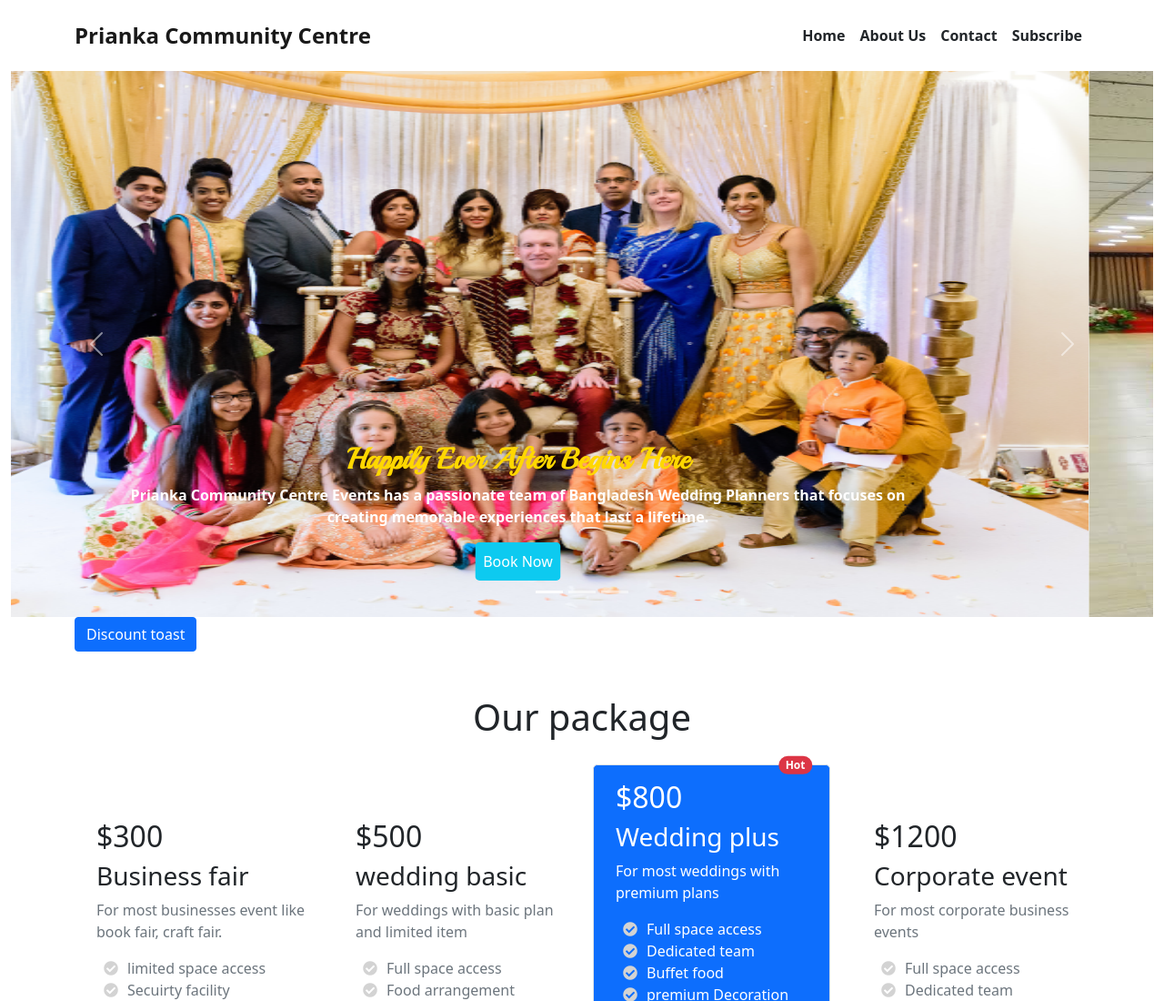
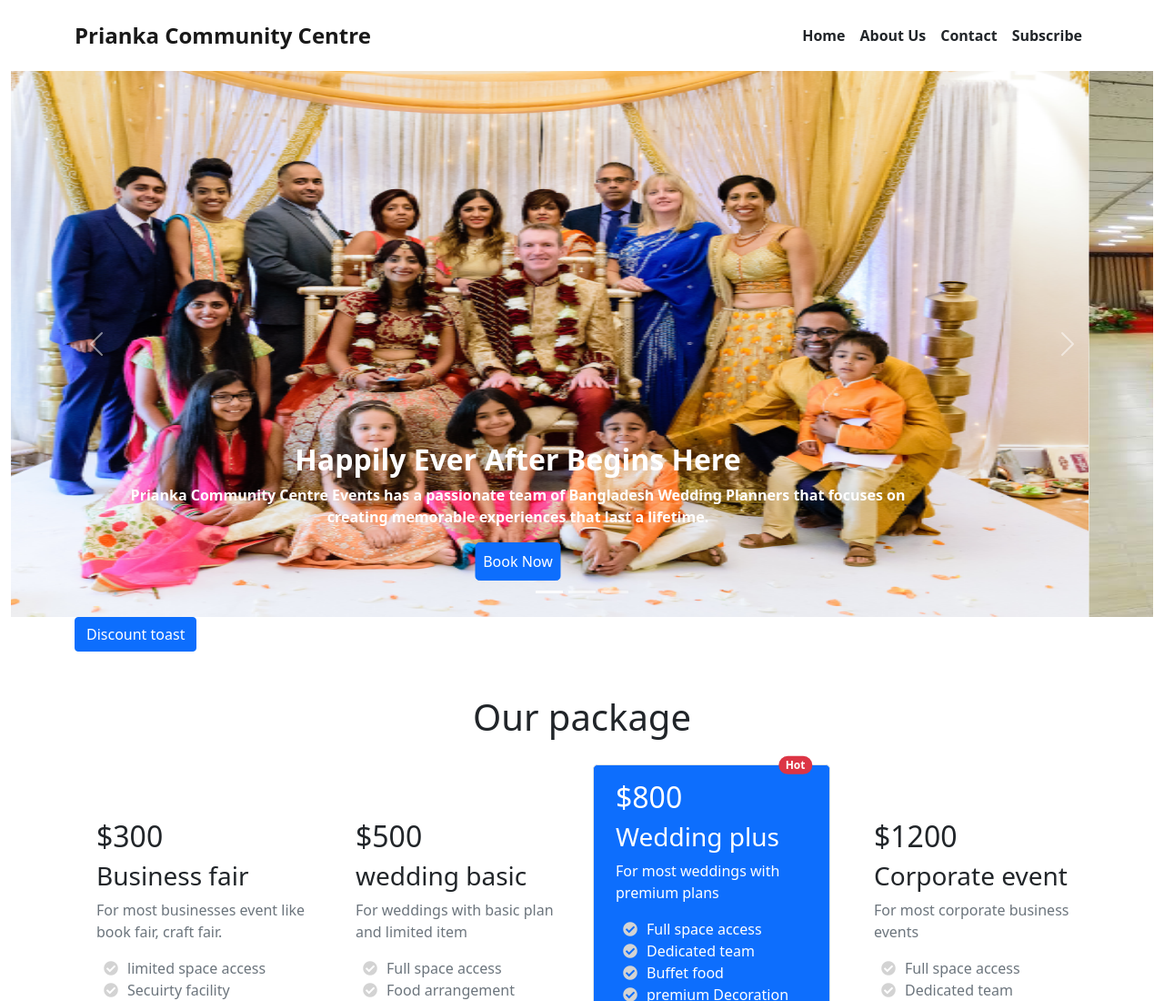
Before and after one commit to Abdul-Rakib92/Prianka-Community-Centre, a plain HTML site: page index.html in a window 1280 px wide. Shown: the top 1100 px of the page at 91% size. Drawn offline with nearby package versions, Linux system fonts and the light colour scheme; a web font is replaced by a local one.

Commit message:
last commit

```diff
--- a/index.html
+++ b/index.html
@@ -64,28 +64,30 @@
                   <div class="carousel-item active">
                     <img src="./images/wedding2.png" class="d-block w-100 carosul-height" alt="...">
                     <div class="carousel-caption  d-md-block">
-                      <h2 class="carousel-font  fw-bold">Happily Ever After Begins Here</h2>
+                      <h2 class="text-white  fw-bold">Happily Ever After Begins Here</h2>
                       <p class=" fw-bolder text-white">Prianka Community Centre Events has a passionate team of Bangladesh Wedding Planners that focuses on creating memorable experiences that last a lifetime.</p>
 
-                      <button class="btn bg-info text-white rounded-3 p-2">Book Now</button>
+                      <a class="btn btn-primary text-white rounded-3 p-2" href="https://www.google.com/search?q=wedding+event+management+in+usa&sxsrf=AOaemvIfcC5f1-S5myMb8R3aNDhZkV_zXA:1643031899301&source=lnms&tbm=isch&sa=X&ved=2ahUKEwjt9djlwsr1AhXuUGwGHW9WBqYQ_AUoAXoECAgQAw&biw=1536&bih=722&dpr=1.25" target="_blank" role="button">Book Now</a>
                     </div>
                   </div>
 
                   <div class="carousel-item">
                     <img src="./images/dining hall.JPG" class="d-block w-100 carosul-height" alt="...">
                     <div class="carousel-caption  d-md-block">
-                      <h2 class="carousel-font fw-bold">Precise</h2>
+                      <h2 class="text-white fw-bold">Precise</h2>
                       <p class="  fw-bolder text-white">Prianka Community Centre believes that successful weddings happen through thoughtful planning. Our meticulous planning process ensures that we provide undivided attention to detail to make for an extraordinary event.</p>
-                      <button class="btn bg-info text-white rounded-3 p-2">Book Now</button>
+
+                      <a class="btn btn-primary text-white rounded-3 p-2" href="https://www.google.com/search?q=wedding+event+management+in+usa&sxsrf=AOaemvIfcC5f1-S5myMb8R3aNDhZkV_zXA:1643031899301&source=lnms&tbm=isch&sa=X&ved=2ahUKEwjt9djlwsr1AhXuUGwGHW9WBqYQ_AUoAXoECAgQAw&biw=1536&bih=722&dpr=1.25" target="_blank" role="button">Book Now</a>
                     </div>
                   </div>
 
                   <div class="carousel-item">
                     <img src="./images/lighting.jpg" class="d-block w-100 carosul-height" alt="...">
                     <div class="carousel-caption  d-md-block">
-                      <h2 class="carousel-font fw-bold">Professional photographer</h2>
+                      <h2 class="text-white fw-bold">Professional photographer</h2>
                       <p class="  fw-bolder text-white">Prianka Community Centre strives to provide unparalleled Professional photography services to our couples, their guests, and vendors.</p>
-                      <button class="btn bg-info text-white rounded-3 p-2">Book Now</button>
+
+                      <a class="btn btn-primary text-white rounded-3 p-2" href="https://www.google.com/search?q=wedding+event+management+in+usa&sxsrf=AOaemvIfcC5f1-S5myMb8R3aNDhZkV_zXA:1643031899301&source=lnms&tbm=isch&sa=X&ved=2ahUKEwjt9djlwsr1AhXuUGwGHW9WBqYQ_AUoAXoECAgQAw&biw=1536&bih=722&dpr=1.25" target="_blank" role="button">Book Now</a>
                     </div>
                   </div>
                 </div>
--- a/style.css
+++ b/style.css
@@ -1,18 +1,19 @@
 @import url('https://fonts.googleapis.com/css2?family=DM+Serif+Text&family=Fira+Sans:ital@1&family=Lobster&family=Montserrat&family=Playball&family=Poppins:wght@500&family=Roboto:wght@500;700&family=Satisfy&display=swap');
+
+/* common css */
 
 body{
     font-family: 'Roboto', sans-serif;
 }
 
-.carousel-font{
-    color: gold;
-    font-family: 'Playball', cursive;
-}
+/* carosul  */
 
 .carosul-height{
     max-height: 600px;
 
 }
+
+/* package */
 
 .tick-icon{
     color: lightgray;
@@ -24,6 +25,9 @@ body{
     list-style: none;
 }
 
+
+/* contact us */
+
 .contact-us{
     background-image: url(./images/weddingsite2.jpg);
     background-repeat: no-repeat;
@@ -33,6 +37,8 @@ body{
     background-color: rgba(0, 0, 0, 0.514);
 }
 
+/* footer */
+
 footer{
     height: 200px;
     background-color: rgb(2, 2, 34);
```
